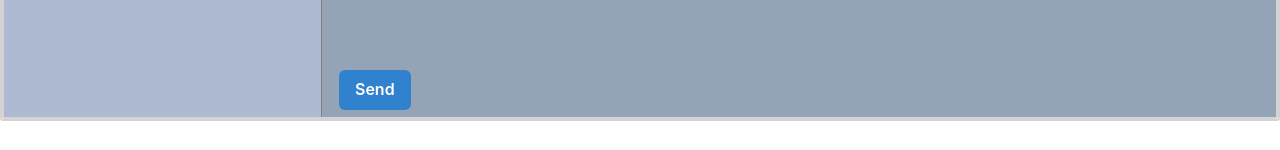
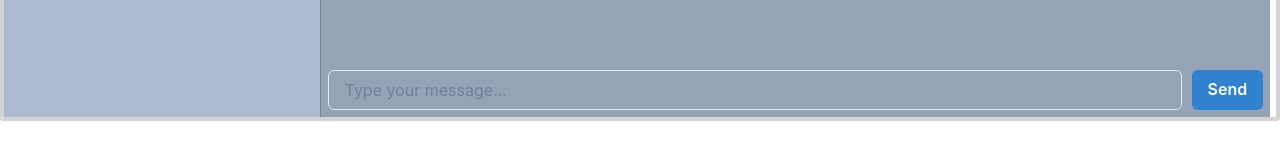
Before and after one commit to Mdlalose4life/spiritlink02, a React (Create React App) app in the folder client/: page /Chat in a window 1280 px wide. Shown: the part 647-797 px from the top of the page. Built offline with nearby package versions, Linux system fonts and the light colour scheme; no server answers.

Commit message:
Sends to Oyena

```diff
--- a/client/src/App.js
+++ b/client/src/App.js
@@ -21,7 +21,7 @@ function App() {
             <Route path="/" element={<Home />} />
             <Route path="/Signup" element={<Signup />} />
             <Route path="/Login" element={<Login />} />
-            <Route path="/chat" element={<Chat />} />
+            <Route path="/Chat" element={<Chat />} />
             <Route path="/Sidebar" element={<Sidebar />} />
             </Routes>
       </ChatProvider>
--- a/client/src/pages/Chat.js
+++ b/client/src/pages/Chat.js
@@ -2,11 +2,11 @@ import React, { useState, useEffect } from 'react';
 import {
   Box,
   Flex,
-  Input,
   Button,
   Text,
   Heading,
   useToast,
+  Input
 } from '@chakra-ui/react';
 import './Chat.css';
 import { useChat } from '../ChatContext';
@@ -28,30 +28,25 @@ function Chat({ rooms }) {
 
 
   const handleSendMessage = async () => {
-    console.log('Selected Chat in handleSendMessage:', selectedChat);
     try {
-      if (!selectedChat?.data?._id) {
-        console.log('Chat ID is undefined', selectedChat);
-        throw new Error('Selected chat or chat ID is undefined');
-      }
-
-      console.log('Sending Message to Chat ID', selectedChat.data._id)
-
       const config = {
         headers: {
-          'Content-type': 'application/json',
+          'Content-Type': 'application/json',
         },
       };
+      const { data } = await customAxios.post('/msgs/send',
+      {
+        content: newMessage,
+        chatId: selectedChat._id,
+      }, config);
 
-      const { data } = await customAxios.post('/msgs/send', {
-        content: newMessage,
-        chatId: selectedChat.data._id,
-      }, config);
+      console.log(data);
+
       setNewMessage('');
       setMessage((prevMessages) => [...prevMessages, data]);
 
     } catch (error) {
-      console.log('Error in handleSendMessage', error)
+      console.error('Error in handleSendMessage:', error);
       toast({
         title: 'Error',
         description: `Cannot create the messages: ${error.message}`,
@@ -118,17 +113,20 @@ function Chat({ rooms }) {
           <Box className="message-box">
             <Text className="messages-label">Messages</Text>
             {/* Messages go here */}
-            <form className="message-form" onSubmit={(e) => {
-              e.preventDefault();
-              console.log('Form submitted', selectedChat);
-              handleSendMessage();
-              }}>
+            <form className="message-form" onSubmit={handleSendMessage}>
+              <Input
+                type="text"
+                placeholder="Type your message..."
+                value={newMessage}
+                onChange={(e) => setNewMessage(e.target.value)}
+                className="message-input"
+              />
               <Button type="submit" colorScheme="blue" className="send-button">
                 Send
               </Button>
-              </form>
+            </form>
           </Box>
-        </Box>
+        </Box>]
       </Flex>
     </Flex>
   );
```
Also changed, not shown: 1 other file (tests, documents, lock files or other folders).
